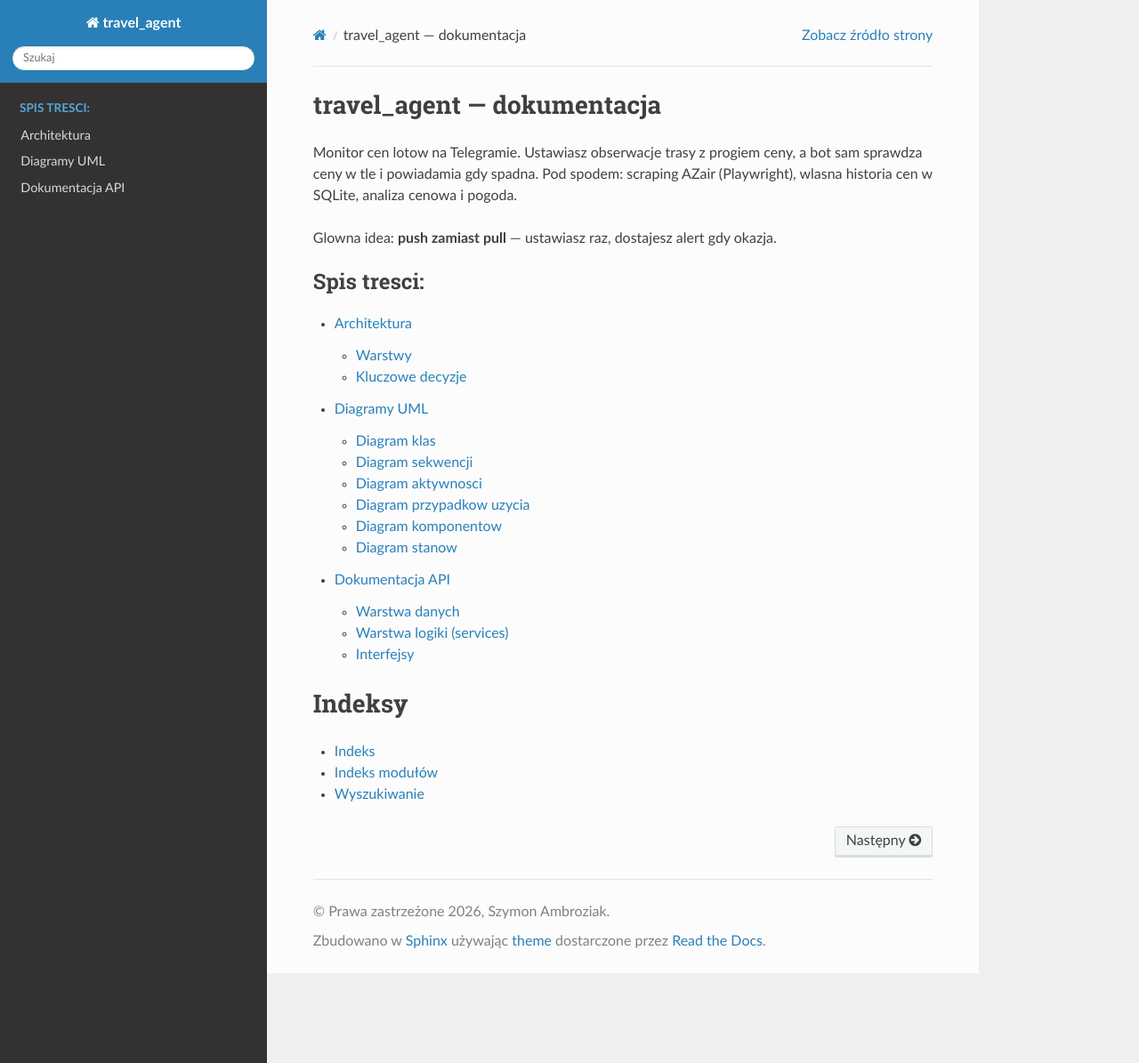
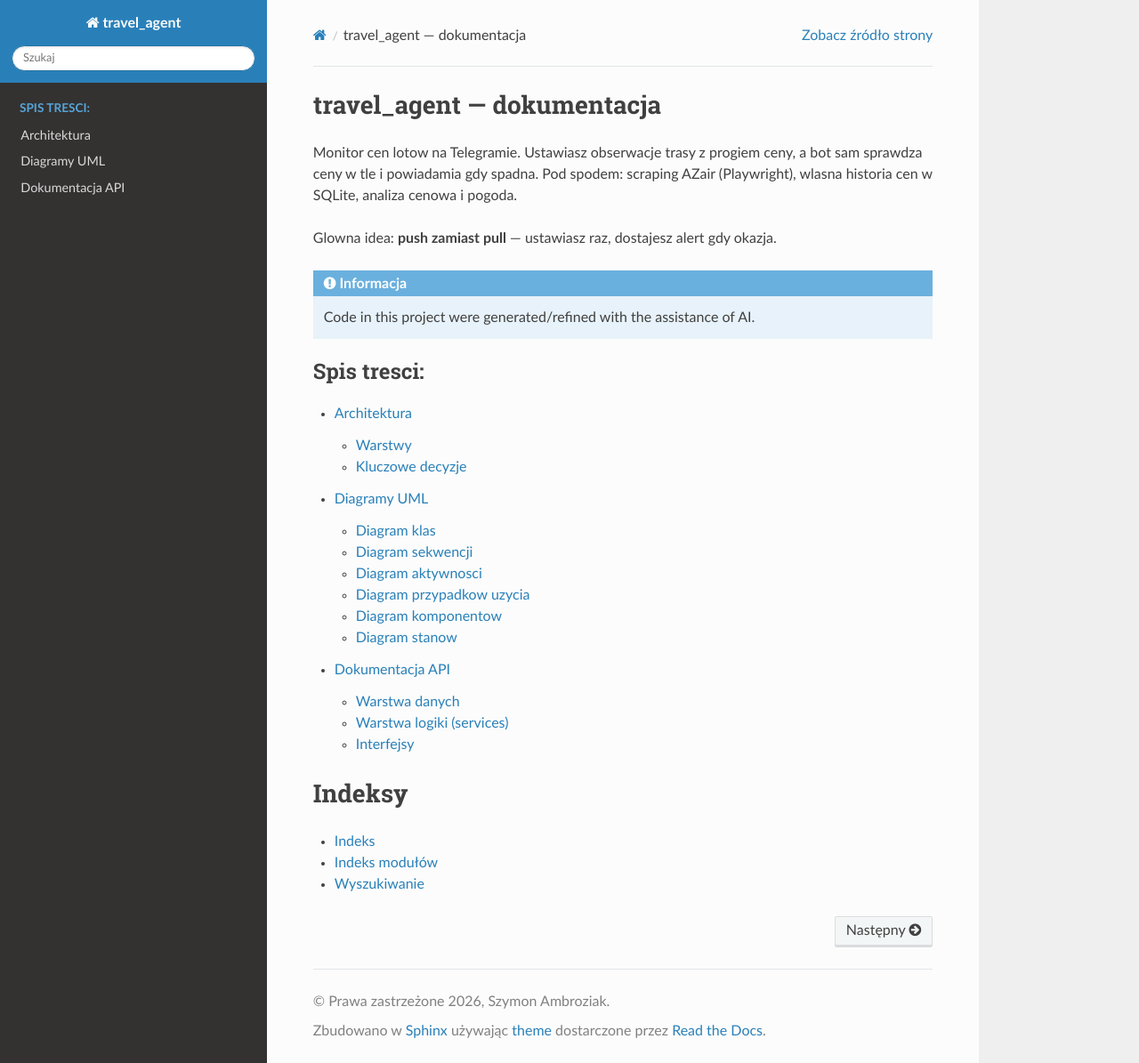
Before and after one commit to ambr0o/projekt_indywidualny, a Sphinx documentation site: the page built from docs/index.rst, in a window 1280 px wide and 1195 px high. Shown: the whole window at 89% size. Built offline with Sphinx 7.4.7 and the Read the Docs theme 3.1.0, drawn with Linux system fonts in a browser that asks for light colours.

```diff
--- a/docs/index.rst
+++ b/docs/index.rst
@@ -6,6 +6,10 @@ a bot sam sprawdza ceny w tle i powiadamia gdy spadna. Pod spodem: scraping
 AZair (Playwright), wlasna historia cen w SQLite, analiza cenowa i pogoda.
 
 Glowna idea: **push zamiast pull** — ustawiasz raz, dostajesz alert gdy okazja.
+
+.. note::
+
+   Code in this project were generated/refined with the assistance of AI.
 
 .. toctree::
    :maxdepth: 2
--- a/flights.py
+++ b/flights.py
@@ -4,6 +4,8 @@ Provides Playwright-based scraping of the AZair results page plus a set of pure
 parser helpers (regular expressions) that turn raw offer text and HTML into
 structured offer dictionaries.
 """
+
+# NOTE: Code in this file were generated/refined with the assistance of AI.
 
 import re
 import urllib.parse
```
Also changed, not shown: README.md (+4 -0 lines).
